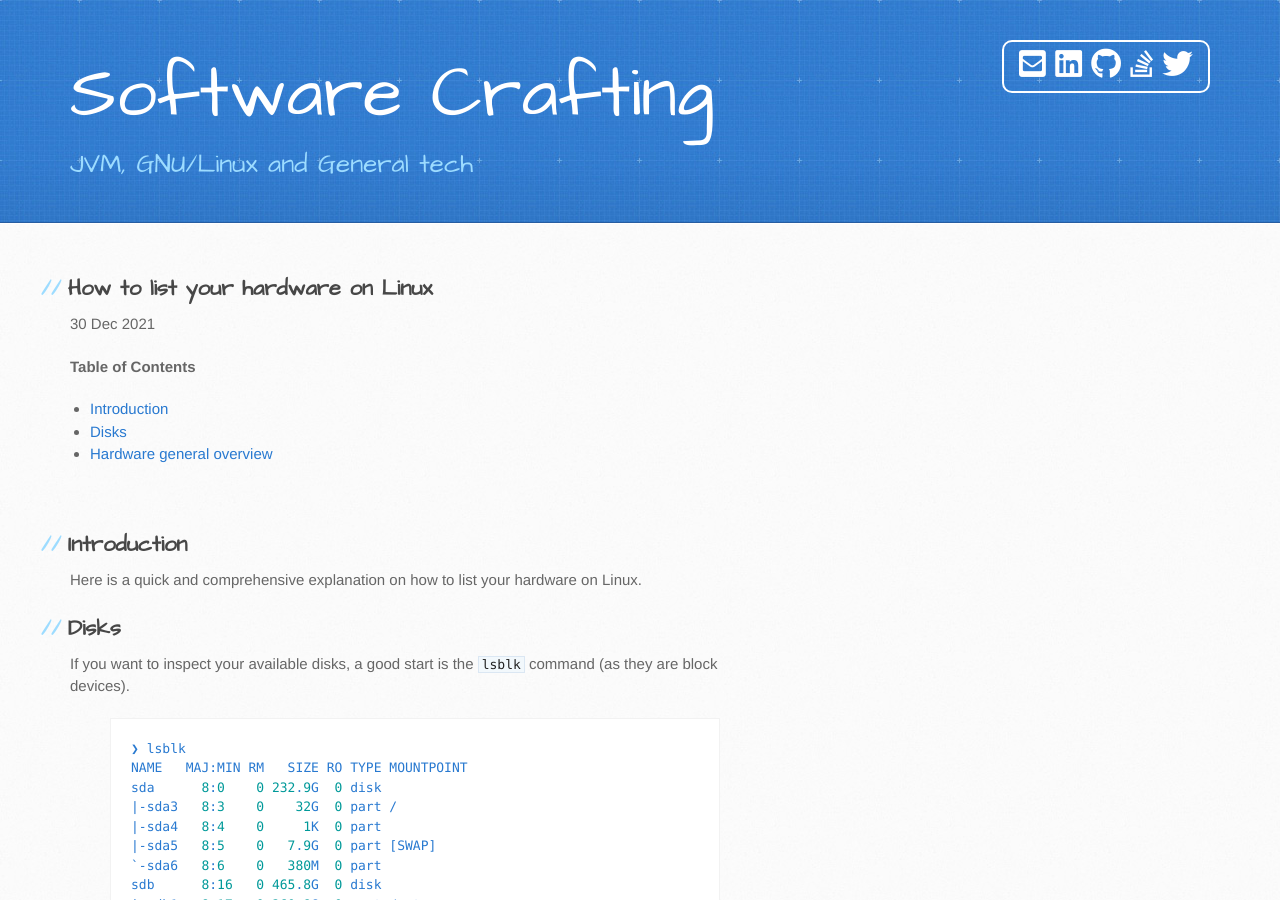
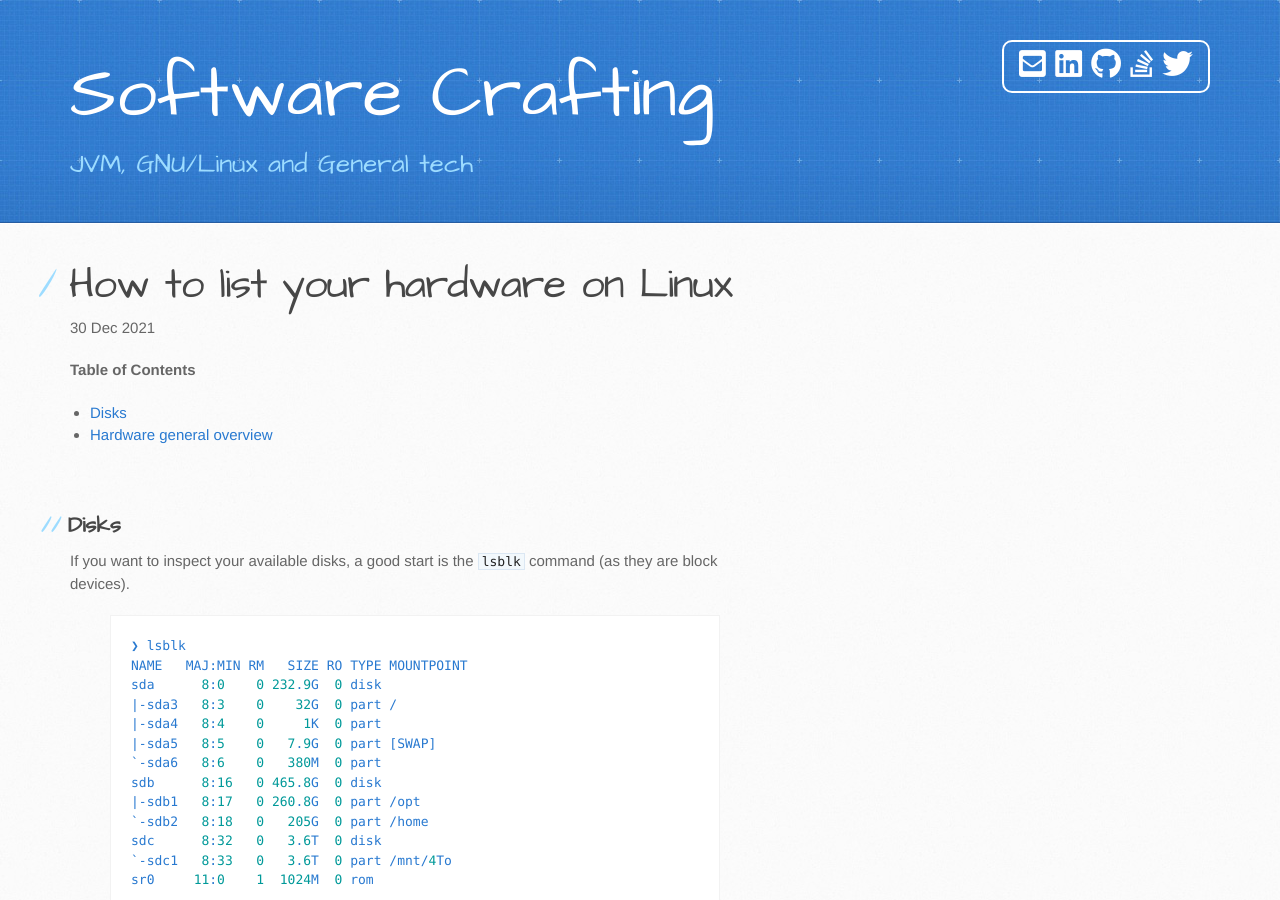
Before and after one commit to nicolasdupouy/nicolasdupouy.github.io, a Jekyll site: the page built from _posts/2021-12-30-how-to-list-your-hardware-on-Linux.markdown, in a window 1280 px wide and 900 px high. Built offline with Jekyll 4.4.1, drawn with Linux system fonts in a browser that asks for light colours.

Commit message:
Set page title to heading level 1

```diff
--- a/_layouts/post.html
+++ b/_layouts/post.html
@@ -1,7 +1,7 @@
 ---
 layout: default
 ---
-<h2>{{ page.title }}</h2>
+<h1>{{ page.title }}</h1>
 <p class="meta">{{ page.date | date_to_string }}</p>
 
 {{ content }}
--- a/_posts/2021-12-30-how-to-list-your-hardware-on-Linux.markdown
+++ b/_posts/2021-12-30-how-to-list-your-hardware-on-Linux.markdown
@@ -13,11 +13,10 @@
 * TOC
 {:toc}
 
-<BR/>
+<BR>
 
 
-## Introduction
-Here is a quick and comprehensive explanation on how to list your hardware on Linux.
+
 
 ## Disks
 If you want to inspect your available disks, a good start is the `lsblk` command (as they are block devices).
```
